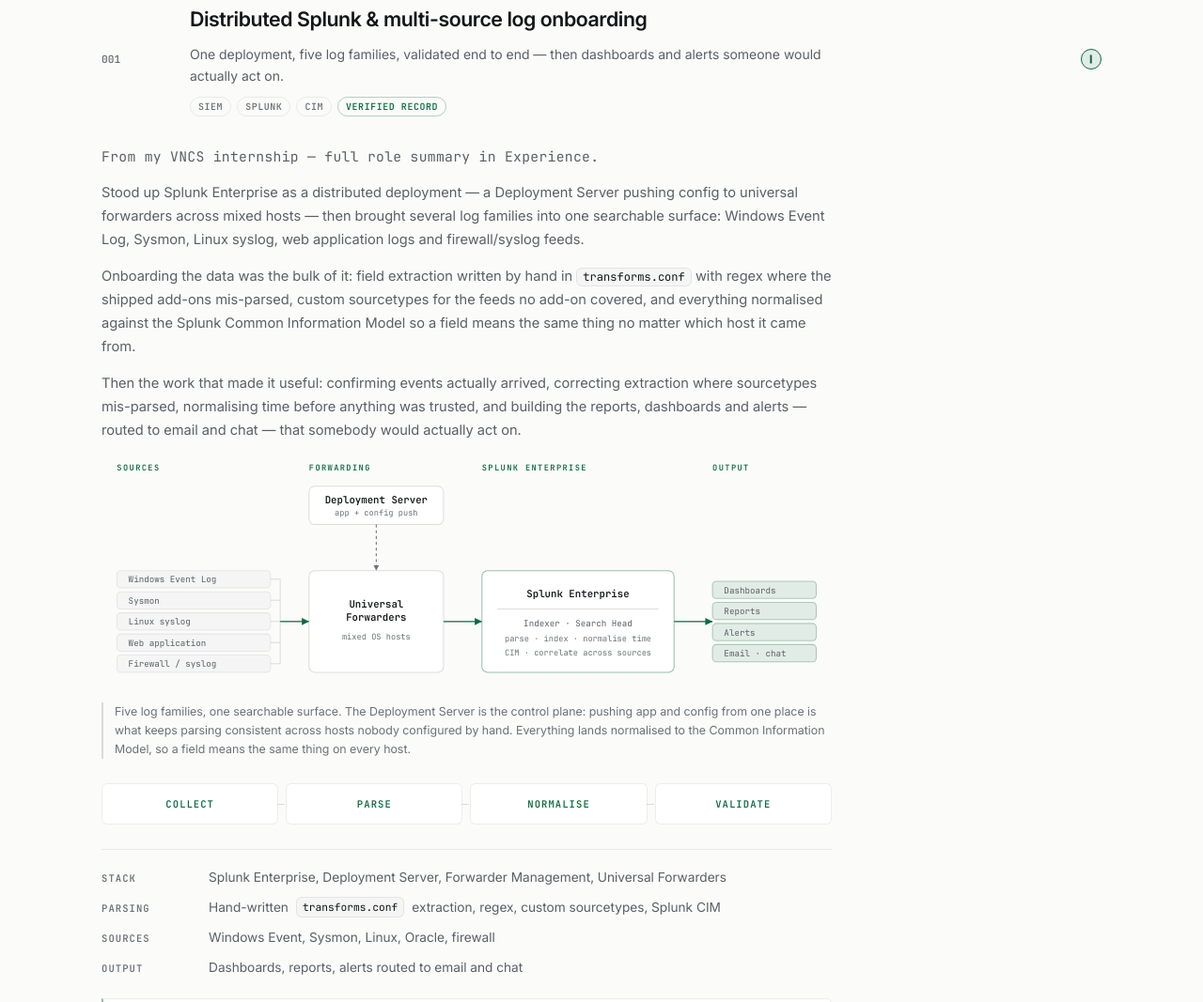
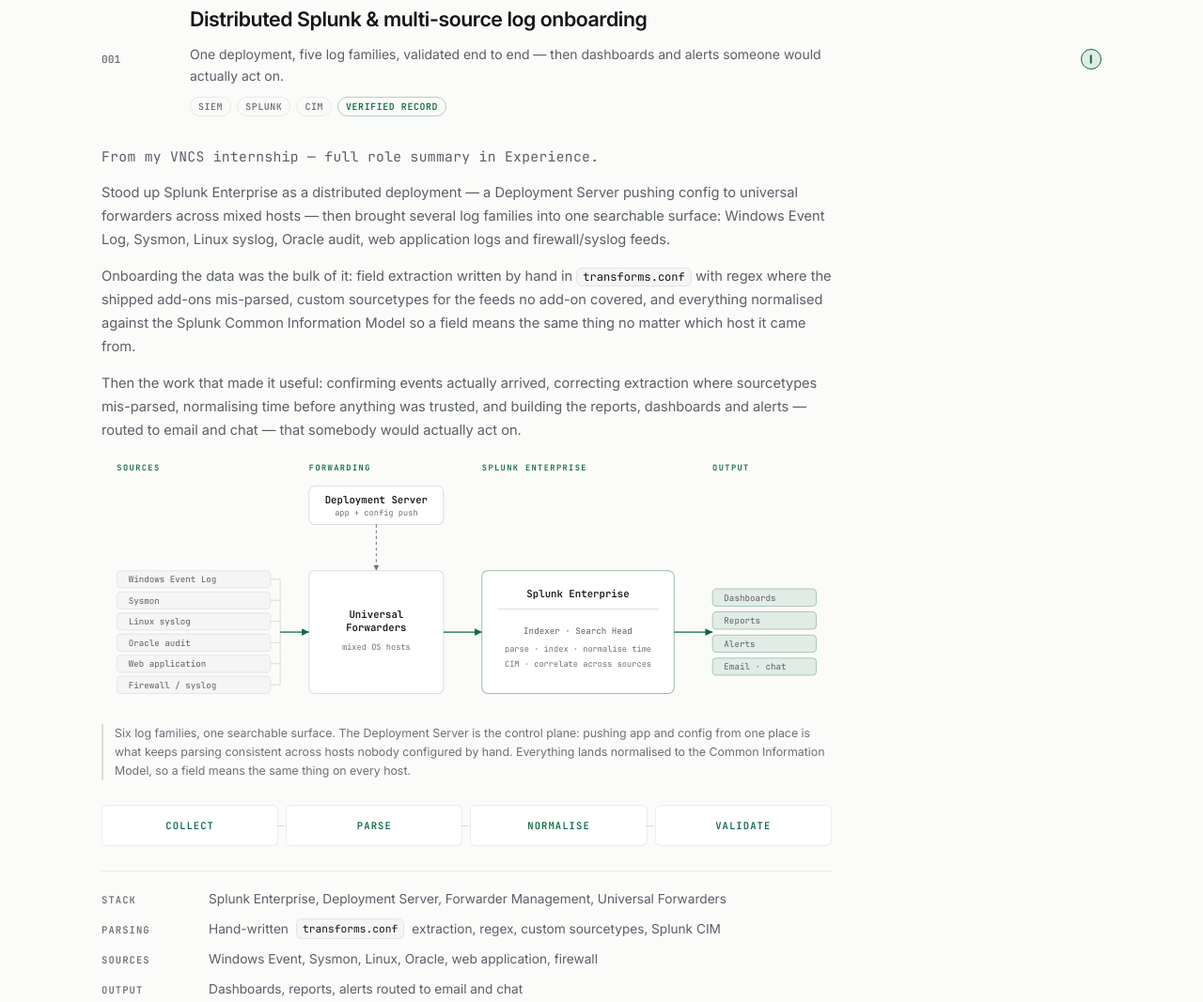
Before and after one commit to tuankhongbietcode/cyber-portfolio, a plain HTML site: page dist/index.html in a window 1280 px wide. Shown: the part 4018-5085 px from the top of the page at 94% size. Drawn offline with Linux system fonts and the light colour scheme.

Commit message:
Site: CSP, external bootstrap/beacon scripts, 6 Splunk log sources

```diff
--- a/dist/app.js
+++ b/dist/app.js
@@ -167,10 +167,11 @@
       '2026.05 — 2026.08  VNCS      Security Consultant Intern',
       '                             Distributed Splunk Enterprise — Deployment',
       '                             Server pushing config to universal forwarders.',
-      '                             Onboarded Windows Event, Sysmon, Linux, Oracle',
-      '                             and firewall logs. Hand-written transforms.conf',
-      '                             extraction and regex, custom sourcetypes, CIM',
-      '                             normalisation, dashboards and alerting.',
+      '                             Onboarded Windows Event, Sysmon, Linux, Oracle,',
+      '                             web application and firewall logs. Hand-written',
+      '                             transforms.conf extraction and regex, custom',
+      '                             sourcetypes, CIM normalisation, dashboards and',
+      '                             alerting.',
       '  takeaway                   Ingestion is the easy half. A log nobody',
       '                             validated will lie to you during an incident.',
       '',
@@ -243,7 +244,8 @@
         'Stood up Splunk Enterprise as a distributed deployment — a Deployment',
         'Server pushing config to universal forwarders across mixed hosts — then',
         'brought several log families into one searchable surface: Windows Event',
-        'Log, Sysmon, Linux syslog, Oracle audit and firewall feeds.',
+        'Log, Sysmon, Linux syslog, Oracle audit, web application and firewall',
+        'feeds.',
         '',
         'Onboarding the data was the bulk of it: extensible field extraction',
         'written by hand in transforms.conf with regex, custom sourcetypes for',
--- /dev/null
+++ b/dist/bootstrap.js
@@ -0,0 +1,24 @@
+/* Scroll-reveal only hides content when this script actually ran, so the
+   page is fully readable with JavaScript disabled. The timer is a failsafe
+   in case app.js never loads: after 3s everything is shown regardless. */
+(function () {
+  var root = document.documentElement;
+  root.classList.add('js');
+  window.__revealFailsafe = setTimeout(function () { root.classList.remove('js'); }, 3000);
+})();
+
+/* Re-derive the absolute URLs from the address actually being used, so the
+   baked-in GitHub Pages values in the head stay correct if the site is ever
+   served from another host. */
+(function () {
+  var here = location.origin + location.pathname;
+  var abs = function (p) { return new URL(p, here).href; };
+  var set = function (sel, attr, val) {
+    var el = document.querySelector(sel);
+    if (el) el.setAttribute(attr, val);
+  };
+  set('link[rel="canonical"]', 'href', here);
+  set('meta[property="og:url"]', 'content', here);
+  set('meta[property="og:image"]', 'content', abs('og-image.png'));
+  set('meta[name="twitter:image"]', 'content', abs('og-image.png'));
+})();
--- a/dist/index.html
+++ b/dist/index.html
@@ -45,32 +45,21 @@
 <link rel="preload" href="fonts/inter.woff2" as="font" type="font/woff2" crossorigin>
 <link rel="stylesheet" href="styles.css">
 
-<script>
-  /* Scroll-reveal only hides content when this script actually ran, so the
-     page is fully readable with JavaScript disabled. The timer is a failsafe
-     in case app.js never loads: after 3s everything is shown regardless. */
-  (function () {
-    var root = document.documentElement;
-    root.classList.add('js');
-    window.__revealFailsafe = setTimeout(function () { root.classList.remove('js'); }, 3000);
-  })();
+<!-- Kept in its own file, not inline, so the CSP below can pin script-src to
+     'self' instead of trusting inline script content. Must still run
+     synchronously here (no defer) — it sets the 'js' class and the no-JS
+     failsafe timer before the page paints. -->
+<script src="bootstrap.js"></script>
 
-  /* Re-derive the absolute URLs from the address actually being used, so the
-     baked-in GitHub Pages values in the head stay correct if the site is ever
-     served from another host. */
-  (function () {
-    var here = location.origin + location.pathname;
-    var abs = function (p) { return new URL(p, here).href; };
-    var set = function (sel, attr, val) {
-      var el = document.querySelector(sel);
-      if (el) el.setAttribute(attr, val);
-    };
-    set('link[rel="canonical"]', 'href', here);
-    set('meta[property="og:url"]', 'content', here);
-    set('meta[property="og:image"]', 'content', abs('og-image.png'));
-    set('meta[name="twitter:image"]', 'content', abs('og-image.png'));
-  })();
-</script>
+<!-- A strict CSP for a static, no-framework site: every script is a known
+     local file (script-src 'self', no inline, no eval), styles are the one
+     local stylesheet, and the only cross-origin network call the page makes
+     is the opt-in analytics beacon below. GitHub Pages serves static files
+     only, so this has to be a <meta> tag rather than a real response header —
+     which means frame-ancestors is not enforceable from here (that directive
+     is header-only); there's no inline frame on this page, so the exposure
+     is limited to being embedded elsewhere, not to code execution. -->
+<meta http-equiv="Content-Security-Policy" content="default-src 'self'; script-src 'self'; style-src 'self'; img-src 'self'; font-src 'self'; connect-src 'self' https://portfolio-analytics.tunah.workers.dev; object-src 'none'; base-uri 'self'; form-action 'self'">
 
 <script type="application/ld+json">
 {
@@ -148,7 +137,7 @@
       "item": {
         "@type": "CreativeWork",
         "name": "Distributed Splunk & multi-source log onboarding",
-        "description": "Distributed Splunk Enterprise lab with a Deployment Server and universal forwarders, onboarding Windows Event, Sysmon, Linux, web application and firewall logs, with validation, dashboards and alerting.",
+        "description": "Distributed Splunk Enterprise lab with a Deployment Server and universal forwarders, onboarding Windows Event, Sysmon, Linux, Oracle, web application and firewall logs, with validation, dashboards and alerting.",
         "about": ["SIEM", "Splunk", "Log Onboarding"]
       }
     },
@@ -449,8 +438,8 @@
           <p class="case__ctx">From my VNCS internship — full role summary in Experience.</p>
           <p>Stood up Splunk Enterprise as a distributed deployment — a Deployment Server pushing
             config to universal forwarders across mixed hosts — then brought several log families
-            into one searchable surface: Windows Event Log, Sysmon, Linux syslog, web application
-            logs and firewall/syslog feeds.</p>
+            into one searchable surface: Windows Event Log, Sysmon, Linux syslog, Oracle audit,
+            web application logs and firewall/syslog feeds.</p>
           <p>Onboarding the data was the bulk of it: field extraction written by hand in
             <code>transforms.conf</code> with regex where the shipped add-ons mis-parsed, custom
             sourcetypes for the feeds no add-on covered, and everything normalised against the
@@ -461,8 +450,8 @@
             and building the reports, dashboards and alerts — routed to email and chat — that
             somebody would actually act on.</p>
           <figure class="case__fig">
-            <svg viewBox="0 0 760 246" role="img" aria-labelledby="fig-splunk">
-              <title id="fig-splunk">Five log sources feed universal forwarders across mixed hosts. The forwarders send events to a distributed Splunk Enterprise deployment — indexer and search head — which produces dashboards, alerts, reports and POC documentation. A deployment server pushes app and configuration to the forwarders.</title>
+            <svg viewBox="0 0 760 268" role="img" aria-labelledby="fig-splunk">
+              <title id="fig-splunk">Six log sources feed universal forwarders across mixed hosts. The forwarders send events to a distributed Splunk Enterprise deployment — indexer and search head — which produces dashboards, alerts, reports and POC documentation. A deployment server pushes app and configuration to the forwarders.</title>
               <defs>
                 <marker id="sp-ar" viewBox="0 0 8 8" refX="8" refY="4" markerWidth="6" markerHeight="6" orient="auto">
                   <path class="fig-ar" d="M0 0 L8 4 L0 8 Z"/>
@@ -491,41 +480,43 @@
               <rect class="fig-chip" x="16" y="164" width="160" height="18" rx="4"/>
               <text class="fig-tick" x="28" y="176.5">Linux syslog</text>
               <rect class="fig-chip" x="16" y="186" width="160" height="18" rx="4"/>
-              <text class="fig-tick" x="28" y="198.5">Web application</text>
+              <text class="fig-tick" x="28" y="198.5">Oracle audit</text>
               <rect class="fig-chip" x="16" y="208" width="160" height="18" rx="4"/>
-              <text class="fig-tick" x="28" y="220.5">Firewall / syslog</text>
+              <text class="fig-tick" x="28" y="220.5">Web application</text>
+              <rect class="fig-chip" x="16" y="230" width="160" height="18" rx="4"/>
+              <text class="fig-tick" x="28" y="242.5">Firewall / syslog</text>
 
-              <path class="fig-wire" d="M176 129 H186 M176 151 H186 M176 173 H186 M176 195 H186 M176 217 H186"/>
-              <path class="fig-wire" d="M186 129 V217"/>
-              <path class="fig-flow" d="M186 173 H216" marker-end="url(#sp-ar)"/>
+              <path class="fig-wire" d="M176 129 H186 M176 151 H186 M176 173 H186 M176 195 H186 M176 217 H186 M176 239 H186"/>
+              <path class="fig-wire" d="M186 129 V239"/>
+              <path class="fig-flow" d="M186 184 H216" marker-end="url(#sp-ar)"/>
 
-              <rect class="fig-box" x="216" y="120" width="140" height="106" rx="6"/>
-              <text class="fig-label" x="286" y="158" text-anchor="middle">Universal</text>
-              <text class="fig-label" x="286" y="172" text-anchor="middle">Forwarders</text>
-              <text class="fig-sub" x="286" y="192" text-anchor="middle">mixed OS hosts</text>
+              <rect class="fig-box" x="216" y="120" width="140" height="128" rx="6"/>
+              <text class="fig-label" x="286" y="169" text-anchor="middle">Universal</text>
+              <text class="fig-label" x="286" y="183" text-anchor="middle">Forwarders</text>
+              <text class="fig-sub" x="286" y="203" text-anchor="middle">mixed OS hosts</text>
 
-              <path class="fig-flow" d="M356 173 H396" marker-end="url(#sp-ar)"/>
+              <path class="fig-flow" d="M356 184 H396" marker-end="url(#sp-ar)"/>
 
-              <rect class="fig-box fig-box--accent" x="396" y="120" width="200" height="106" rx="6"/>
+              <rect class="fig-box fig-box--accent" x="396" y="120" width="200" height="128" rx="6"/>
               <text class="fig-label" x="496" y="148" text-anchor="middle">Splunk Enterprise</text>
               <path class="fig-wire" d="M412 160 H580"/>
-              <text class="fig-tick" x="496" y="178" text-anchor="middle">Indexer · Search Head</text>
-              <text class="fig-sub" x="496" y="194" text-anchor="middle">parse · index · normalise time</text>
-              <text class="fig-sub" x="496" y="208" text-anchor="middle">CIM · correlate across sources</text>
+              <text class="fig-tick" x="496" y="186" text-anchor="middle">Indexer · Search Head</text>
+              <text class="fig-sub" x="496" y="204" text-anchor="middle">parse · index · normalise time</text>
+              <text class="fig-sub" x="496" y="220" text-anchor="middle">CIM · correlate across sources</text>
 
-              <path class="fig-flow" d="M596 173 H636" marker-end="url(#sp-ar)"/>
+              <path class="fig-flow" d="M596 184 H636" marker-end="url(#sp-ar)"/>
 
-              <rect class="fig-chip fig-chip--accent" x="636" y="131" width="108" height="18" rx="4"/>
-              <text class="fig-tick" x="648" y="143.5">Dashboards</text>
-              <rect class="fig-chip fig-chip--accent" x="636" y="153" width="108" height="18" rx="4"/>
-              <text class="fig-tick" x="648" y="165.5">Reports</text>
-              <rect class="fig-chip fig-chip--accent" x="636" y="175" width="108" height="18" rx="4"/>
-              <text class="fig-tick" x="648" y="187.5">Alerts</text>
-              <rect class="fig-chip fig-chip--accent" x="636" y="197" width="108" height="18" rx="4"/>
-              <text class="fig-tick" x="648" y="209.5">Email · chat</text>
+              <rect class="fig-chip fig-chip--accent" x="636" y="139" width="108" height="18" rx="4"/>
+              <text class="fig-tick" x="648" y="151.5">Dashboards</text>
+              <rect class="fig-chip fig-chip--accent" x="636" y="163" width="108" height="18" rx="4"/>
+              <text class="fig-tick" x="648" y="175.5">Reports</text>
+              <rect class="fig-chip fig-chip--accent" x="636" y="187" width="108" height="18" rx="4"/>
+              <text class="fig-tick" x="648" y="199.5">Alerts</text>
+              <rect class="fig-chip fig-chip--accent" x="636" y="211" width="108" height="18" rx="4"/>
+              <text class="fig-tick" x="648" y="223.5">Email · chat</text>
             </svg>
             <p class="case__fighint">Scroll the diagram sideways to see all of it.</p>
-            <figcaption>Five log families, one searchable surface. The Deployment Server is the control plane:
+            <figcaption>Six log families, one searchable surface. The Deployment Server is the control plane:
               pushing app and config from one place is what keeps parsing consistent across hosts nobody
               configured by hand. Everything lands normalised to the Common Information Model, so a
               field means the same thing on every host.</figcaption>
@@ -535,7 +526,7 @@
           <dl class="facts facts--inline">
             <div><dt>Stack</dt><dd>Splunk Enterprise, Deployment Server, Forwarder Management, Universal Forwarders</dd></div>
             <div><dt>Parsing</dt><dd>Hand-written <code>transforms.conf</code> extraction, regex, custom sourcetypes, Splunk CIM</dd></div>
-            <div><dt>Sources</dt><dd>Windows Event, Sysmon, Linux, Oracle, firewall</dd></div>
+            <div><dt>Sources</dt><dd>Windows Event, Sysmon, Linux, Oracle, web application, firewall</dd></div>
             <div><dt>Output</dt><dd>Dashboards, reports, alerts routed to email and chat</dd></div>
           </dl>
           <p class="case__proof"><b>What it demonstrates</b> Detection is downstream of data quality.
@@ -950,37 +941,10 @@
      the page makes no third-party request at all by default. The endpoint is
      your own Cloudflare Worker, which writes the visit into your own D1
      database; no analytics vendor sits in the path. Setup and the privacy
-     trade-offs: analytics/README.md -->
-<script>
-  (function () {
-    var ENDPOINT = "https://portfolio-analytics.tunah.workers.dev/collect"; // ← e.g. "https://portfolio-analytics.you.workers.dev/collect"
-
-    if (!ENDPOINT) return; // not configured: send nothing
-
-    // Honour the browser's opt-out rather than counting anyway.
-    if (navigator.doNotTrack === "1" || window.doNotTrack === "1") return;
-
-    var payload = JSON.stringify({
-      path: location.pathname,
-      referrer: document.referrer || "",
-      screen: screen.width + "x" + screen.height,
-      lang: navigator.language || ""
-    });
-
-    // text/plain keeps this a CORS "simple request", so no preflight is sent
-    // and the beacon costs one request instead of two.
-    if (navigator.sendBeacon) {
-      navigator.sendBeacon(ENDPOINT, new Blob([payload], { type: "text/plain" }));
-    } else {
-      fetch(ENDPOINT, {
-        method: "POST",
-        body: payload,
-        headers: { "Content-Type": "text/plain" },
-        mode: "no-cors",
-        keepalive: true
-      }).catch(function () {});
-    }
-  })();
-</script>
+     trade-offs: analytics/README.md
+     Kept in its own file (analytics-beacon.js), not inline, for the same CSP
+     reason as bootstrap.js above: script-src 'self' trusts local files, not
+     inline content. setup.sh rewrites the ENDPOINT line inside that file. -->
+<script src="analytics-beacon.js"></script>
 </body>
 </html>
```
Also changed, not shown: dist/analytics-beacon.js (added, +39 -0 lines).
